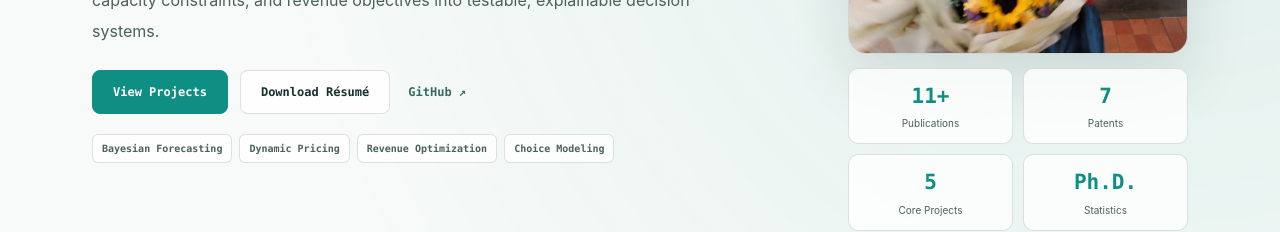
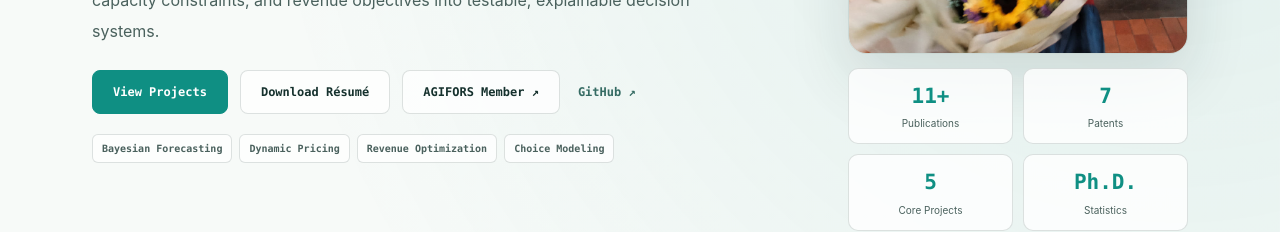
Before and after one commit to ningningzhang-nina/ningningzhang, a Next.js app: page /en in a window 1280 px wide. Shown: the part 437-669 px from the top of the page. Built offline with nearby package versions, Linux system fonts and the light colour scheme.

Commit message:
Feature AGIFORS membership on homepage

```diff
--- a/app/[locale]/page.tsx
+++ b/app/[locale]/page.tsx
@@ -118,6 +118,14 @@ export default async function HomePage({ params }: { params: Promise<{ locale: s
             </Link>
             <a href={resumeHref} download className="design-button design-button-secondary">
               {isZh ? '下载简历' : 'Download Résumé'}
+            </a>
+            <a
+              href="https://www.agifors.org/"
+              target="_blank"
+              rel="noopener noreferrer"
+              className="design-button design-button-secondary"
+            >
+              AGIFORS Member ↗
             </a>
             <a href="https://github.com/ningningzhang-nina" target="_blank" rel="noopener noreferrer" className="design-text-link">
               GitHub ↗
```
